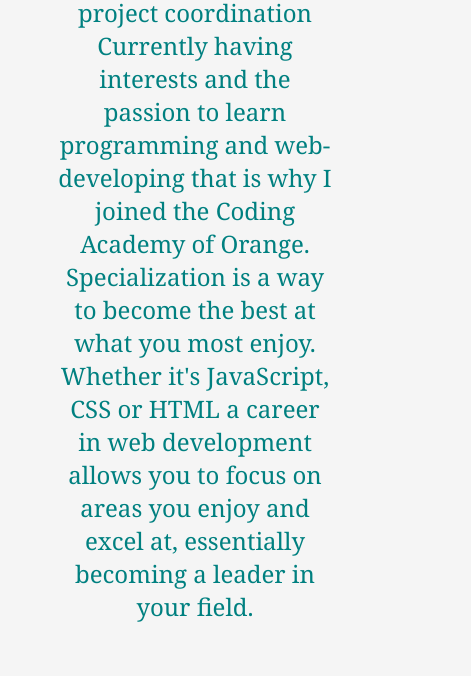
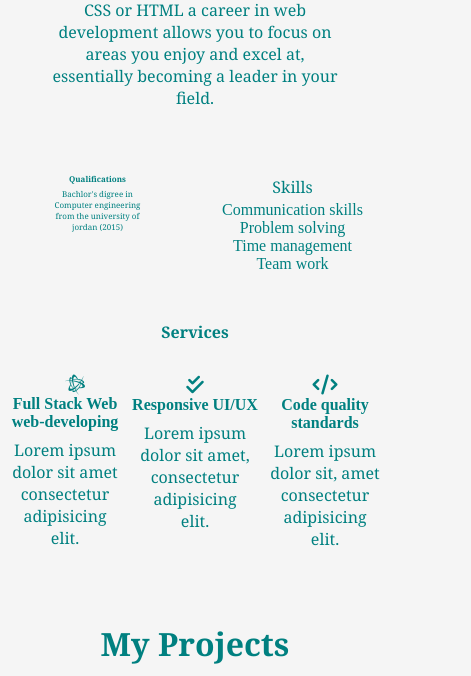
Before and after one commit to kholoudo/projectOne-Portfolio, a plain HTML site: page SourceCode/index.html in a window 390 px wide. Shown: the part 1178-1854 px from the top of the page, 471 px wide, since content can reach past the window. Drawn offline with Linux system fonts and the light colour scheme.

Commit message:
modified

```diff
--- a/SourceCode/styling.css
+++ b/SourceCode/styling.css
@@ -415,6 +415,22 @@ justify-content: center;
 
 }
 @media screen and (max-width: 414px){
+       .Services h2{
+           font-size: 1em;
+       }
+    .Services p{
+        font-size: 1em;
+    }
+
+    .About p{
+
+        font-size:1em ;
+       }
+
+    .container p{
+           font-size: 1 em;
+           margin-top: 0;
+       }
 
     .PrivacyPolicy h4{
         font-family:Georgia, 'Times New Roman', Times, serif;
```
